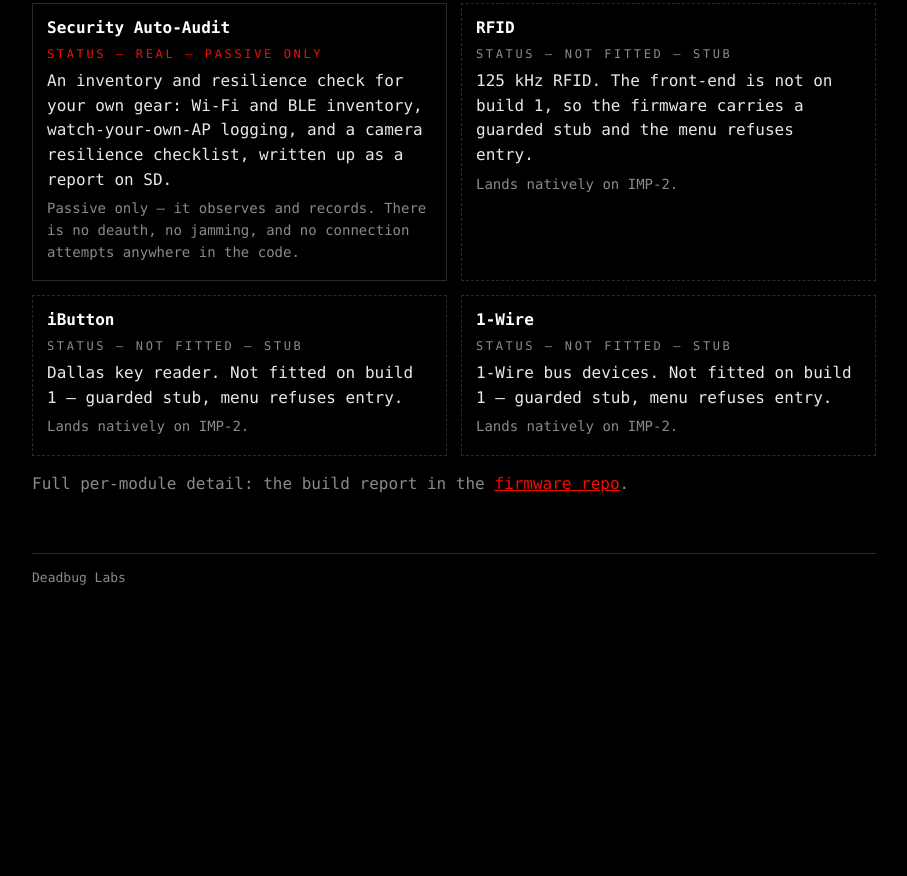
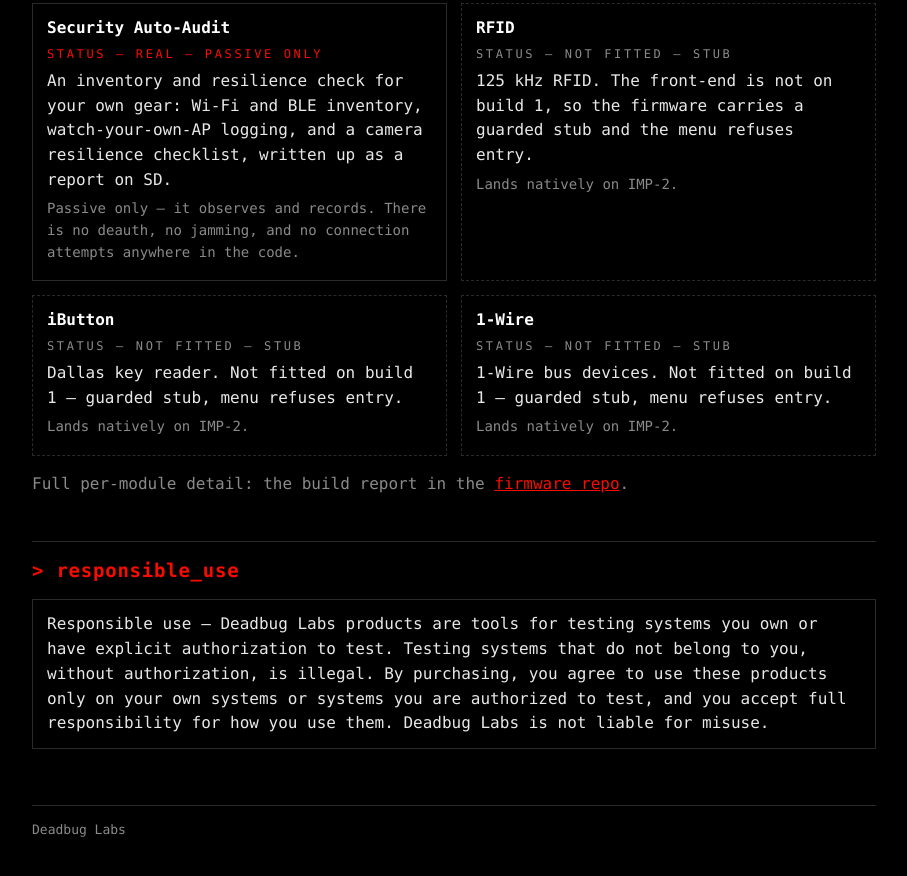
Before and after one commit to deadbuglabs/deadbuglabs.github.io, a plain HTML site: page apps.html in a window 1280 px wide. Shown: the part 1881-2757 px from the top of the page, without its empty margins (186-1093 px from the left). Before the commit the page ends 2533 px from the top, so only its background shows below. Drawn offline with Linux system fonts and the light colour scheme.

Commit message:
Responsible use: add terms block to all four pages (own/authorized systems only; buyer accepts responsibility; Deadbug Labs not liable for misuse)

```diff
--- a/apps.html
+++ b/apps.html
@@ -312,6 +312,19 @@
     <a href="https://github.com/deadbuglabs/imp-1">firmware repo</a>.</p>
   </section>
 
+  <section>
+    <h2>&gt; responsible_use</h2>
+    <div class="stat">
+      <p style="margin:0">Responsible use — Deadbug Labs products are
+      tools for testing systems you own or have explicit authorization
+      to test. Testing systems that do not belong to you, without
+      authorization, is illegal. By purchasing, you agree to use these
+      products only on your own systems or systems you are authorized to
+      test, and you accept full responsibility for how you use them.
+      Deadbug Labs is not liable for misuse.</p>
+    </div>
+  </section>
+
   <footer>Deadbug Labs</footer>
 </main>
 
```
Also changed, not shown: build.html (+13 -0 lines), index.html (+13 -0 lines), order.html (+13 -0 lines).
